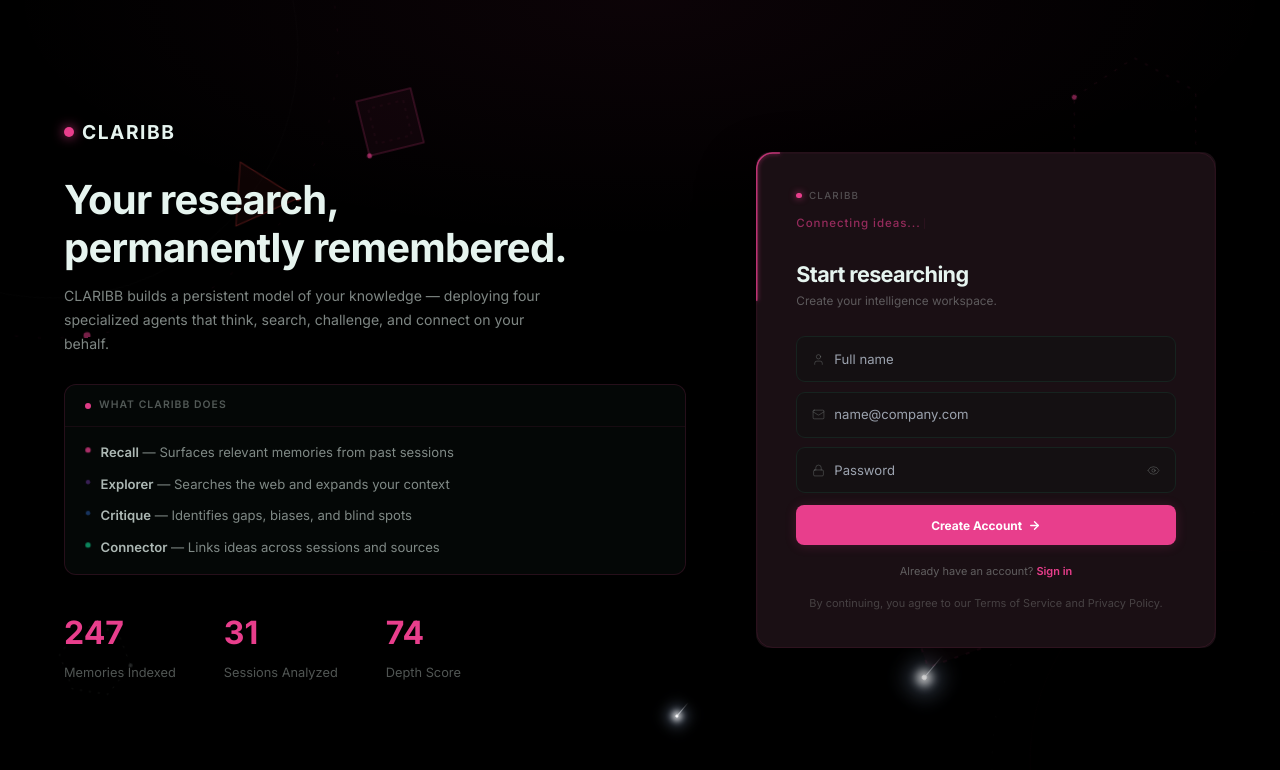
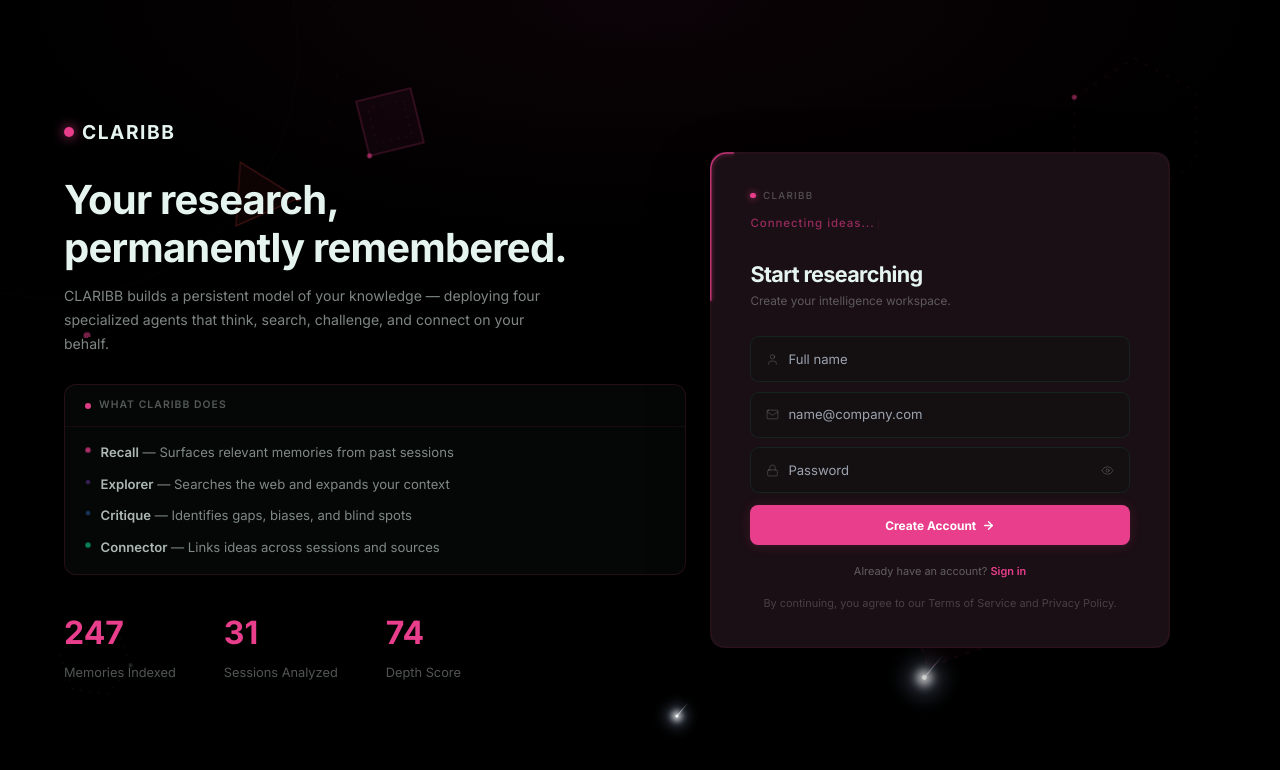
Before and after one commit to bugFREEadi/Claribb, a Next.js app: page /auth in a window 1280 px wide. Shown: the top 770 px of the page. Built offline with nearby package versions, Linux system fonts and the light colour scheme.

Commit message:
fix: auth layout — flex-start + gap:1.5rem, equal 4rem side padding

```diff
--- a/src/app/auth/page.tsx
+++ b/src/app/auth/page.tsx
@@ -228,8 +228,8 @@ export default function AuthPage() {
             <div style={{
                 height: '100vh', background: '#000000', color: '#E6F4EF',
                 fontFamily: "'Inter', system-ui, sans-serif",
-                display: 'flex', alignItems: 'center', justifyContent: 'space-between',
-                gap: '3rem', padding: '0 4rem',
+                display: 'flex', alignItems: 'center', justifyContent: 'flex-start',
+                gap: '1.5rem', padding: '0 4rem',
                 position: 'relative', overflow: 'hidden',
             }}>
                 {/* Ambient top glow */}
```
